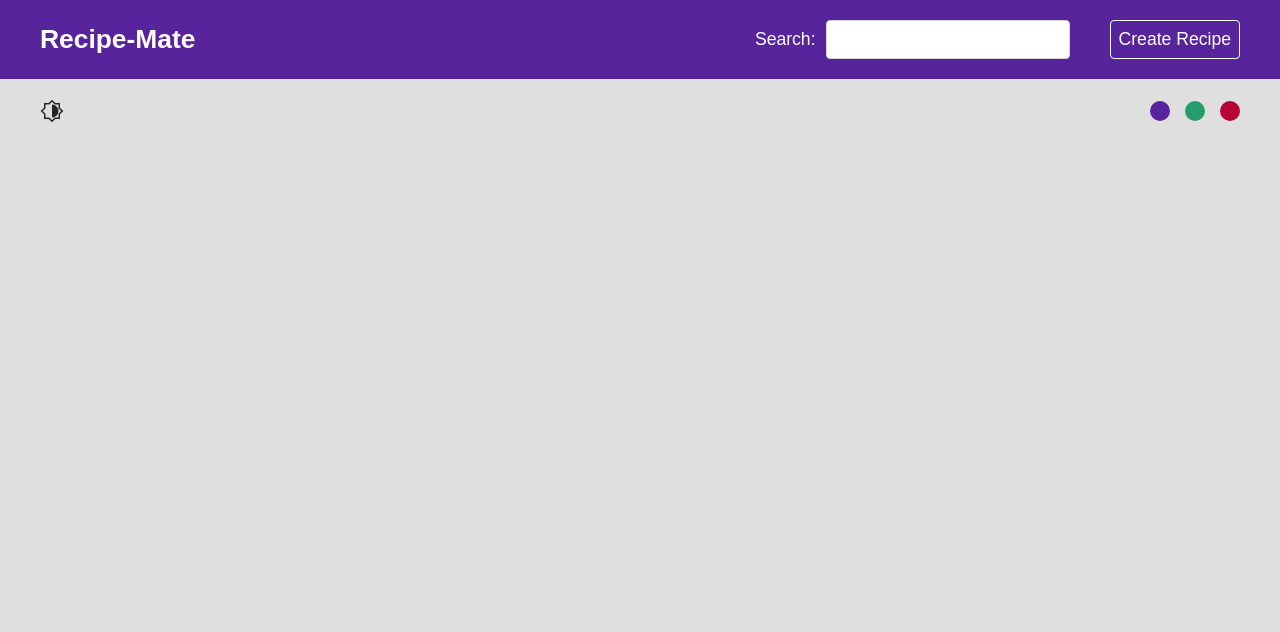
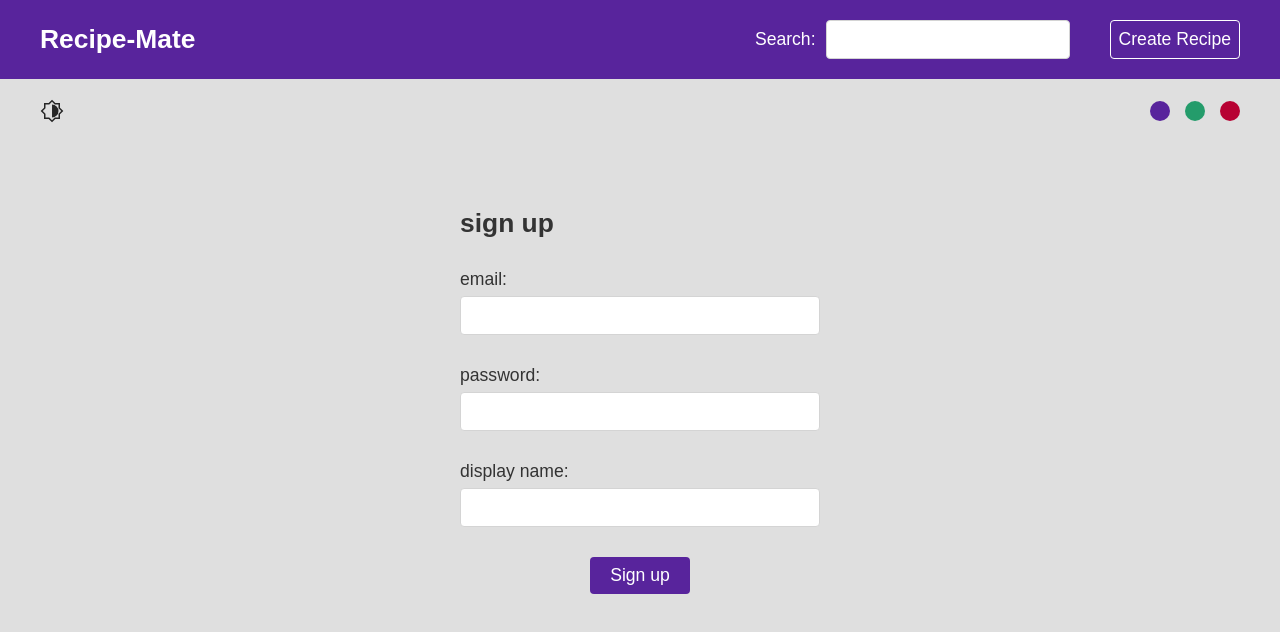
Before and after one commit to TENSHKUMAR-KKT-2004/Recipe-Mate, a React (Create React App) app: page /signup in a window 1280 px wide. Shown: the top 632 px of the page. Built offline with nearby package versions, Linux system fonts and the light colour scheme.

Commit message:
Making Signup page and Login page

```diff
--- a/src/App.js
+++ b/src/App.js
@@ -5,13 +5,15 @@
 
 // comp
 import Navbar from './components/Navbar'
+import ThemeSelector from './components/ThemeSelector';
 
 // pages
 import Home from './pages/home/Home'
 import Create from './pages/create/Create'
 import Search from './pages/search/Search'
 import Recipe from './pages/recipe/Recipe'
-import ThemeSelector from './components/ThemeSelector';
+import Login from './pages/login/login';
+import Signup from './pages/signup/signup';
 
 import { useTheme } from './hooks/useTheme';
 
@@ -27,6 +29,8 @@
             <Route path="/create" element={<Create />} />
             <Route path="/search" element={<Search />} />
             <Route path="/recipe/:id" element={<Recipe />} />
+            <Route path="/login" element={<Login />} />
+            <Route path="/signup" element={<Signup />} />
           </Routes>
         </BrowserRouter>
       </div>
--- a/src/components/Navbar.js
+++ b/src/components/Navbar.js
@@ -12,6 +12,8 @@
                 <Link to='/' className='brand'><h1>Recipe-Mate</h1></Link>
                 <SearchBar />
                 <Link to='/create'>Create Recipe</Link>
+                {/* <Link to='/login'>Login</Link>
+                <Link to='/signup'>Signup</Link> */}
             </nav>
         </div>
      );
--- /dev/null
+++ b/src/pages/login/login.css
@@ -0,0 +1,33 @@
+.login-form {
+    max-width: 360px;
+    margin: 60px auto;
+    padding: 20px;
+  }
+  .login-form label {
+    display: block;
+    margin: 30px auto;
+  }
+  .login-form span {
+    display: block;
+    margin-bottom: 6px;
+  }
+  .login-form input {
+    padding: 8px 6px;
+    font-size: 1em;
+    color: #777;
+    width: 100%;
+  }
+
+  .login-form .btn{
+    display: block;
+    width: 100px;
+    font-size: 1em;
+    color: #fff;
+    padding: 8px 20px;
+    border: 0;
+    border-radius: 4px;
+    background-color: #58249c;
+    cursor: pointer;
+    text-decoration: none;
+    margin: 20px auto;
+  }
--- /dev/null
+++ b/src/pages/login/login.js
@@ -0,0 +1,37 @@
+import { useState } from 'react'
+import './login.css'
+
+const Login = () => {
+    const [email, setEmail] = useState('')
+  const [password, setPassword] = useState('')
+
+  const handleSubmit = (e) => {
+    e.preventDefault()
+    console.log(email, password)
+  }
+
+  return (
+    <form onSubmit={handleSubmit} className='login-form'>
+      <h2>login</h2>
+      <label>
+        <span>email:</span>
+        <input
+          type="email"
+          onChange={(e) => setEmail(e.target.value)}
+          value={email}
+        />
+      </label>
+      <label>
+        <span>password:</span>
+        <input
+          type="password"
+          onChange={(e) => setPassword(e.target.value)}
+          value={password}
+        />
+      </label>
+      <button className="btn">Login</button>
+    </form>
+  )
+}
+
+export default Login;
--- /dev/null
+++ b/src/pages/signup/signup.css
@@ -0,0 +1,33 @@
+.signup-form {
+    max-width: 360px;
+    margin: 60px auto;
+    padding: 20px;
+  }
+  .signup-form label {
+    display: block;
+    margin: 30px auto;
+  }
+  .signup-form span {
+    display: block;
+    margin-bottom: 6px;
+  }
+  .signup-form input {
+    padding: 8px 6px;
+    font-size: 1em;
+    color: #777;
+    width: 100%;
+  }
+
+  .signup-form .btn{
+    display: block;
+    width: 100px;
+    font-size: 1em;
+    color: #fff;
+    padding: 8px 20px;
+    border: 0;
+    border-radius: 4px;
+    background-color: #58249c;
+    cursor: pointer;
+    text-decoration: none;
+    margin: 20px auto;
+  }
--- /dev/null
+++ b/src/pages/signup/signup.js
@@ -0,0 +1,46 @@
+import './signup.css'
+import { useState } from 'react'
+
+const Signup = () => {
+    const [email, setEmail] = useState('')
+  const [password, setPassword] = useState('')
+  const [displayName, setDisplayName] = useState('')
+
+  const handleSubmit = (e) => {
+    e.preventDefault()
+    console.log(email, password, displayName)
+  }
+
+  return (
+    <form onSubmit={handleSubmit} className='signup-form'>
+      <h2>sign up</h2>
+      <label>
+        <span>email:</span>
+        <input
+          type="email"
+          onChange={(e) => setEmail(e.target.value)}
+          value={email}
+        />
+      </label>
+      <label>
+        <span>password:</span>
+        <input
+          type="password"
+          onChange={(e) => setPassword(e.target.value)}
+          value={password}
+        />
+      </label>
+      <label>
+        <span>display name:</span>
+        <input
+          type="text"
+          onChange={(e) => setDisplayName(e.target.value)}
+          value={displayName}
+        />
+      </label>
+      <button className="btn">Sign up</button>
+    </form>
+  )
+}
+
+export default Signup;
```
